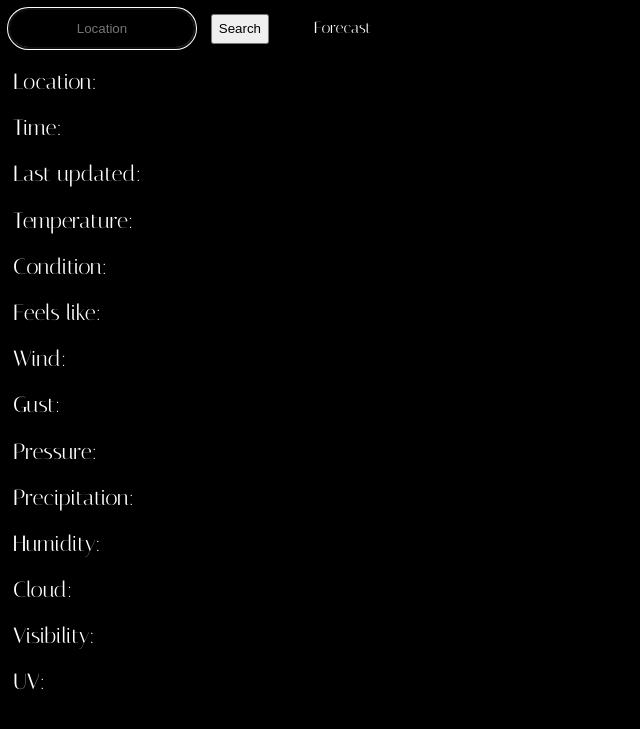
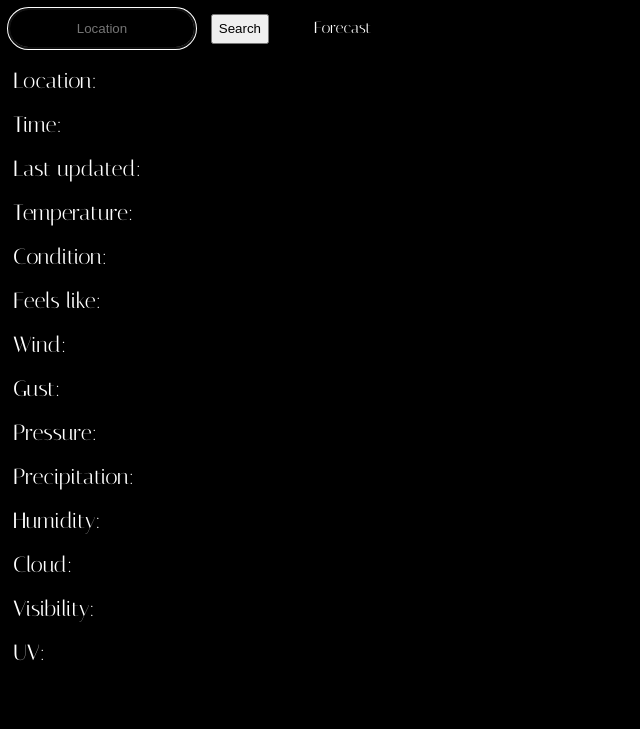
Before and after one commit to sudipta1254/ping, a PHP site: page / in a window 1280 px wide. Shown: the top 729 px of the page, without its empty margins (0-640 px from the left). Run offline with PHP 8.4, Linux system fonts and the light colour scheme.

Commit message:
Update style.css

```diff
--- a/style.css
+++ b/style.css
@@ -4,7 +4,7 @@
    font-family: 'Italiana';
 }
 .d2 {
-   line-height: 2.1;
+   line-height: 2.0;
    font-size: 22px;
    margin: 10px 5px;
 }
```
